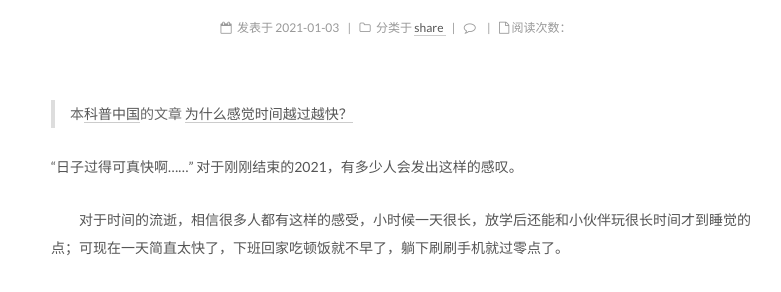
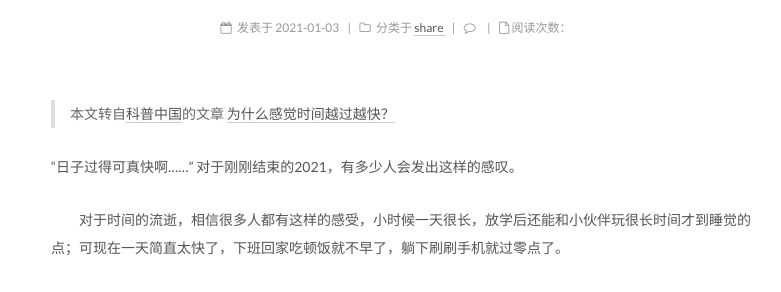
Before and after one commit to xrp001/xrp001.github.io, a Jekyll site: the page built from _posts/2021-01-03-why-does-time-pass-faster.md, in a window 1280 px wide. Shown: the part 203-495 px from the top of the page, without its empty margins (239-1020 px from the left). Built offline with Jekyll 4.4.1, drawn with Linux system fonts in a browser that asks for light colours; comment, search, counter and statistics services are not loaded; some of the changed text lies outside the part shown; grey boxes are pictures that could not be loaded.

Commit message:
Update 2021-01-03-why-does-time-pass-faster.md

```diff
--- a/_posts/2021-01-03-why-does-time-pass-faster.md
+++ b/_posts/2021-01-03-why-does-time-pass-faster.md
@@ -7,14 +7,14 @@ tags: [回忆,时光,随想]
 
 ---
 
-> 本[科普中国](http://k.sina.com.cn/mediaDocList.d.html?uid=5104880035)的文章 [为什么感觉时间越过越快？](http://k.sina.com.cn/article_5104880035_1304649a30190140tq.html)
+> 本文转自[科普中国](http://k.sina.com.cn/mediaDocList.d.html?uid=5104880035)的文章 [为什么感觉时间越过越快？](http://k.sina.com.cn/article_5104880035_1304649a30190140tq.html)
 
 “日子过得可真快啊……” 对于刚刚结束的2021，有多少人会发出这样的感叹。
 
 　　对于时间的流逝，相信很多人都有这样的感受，小时候一天很长，放学后还能和小伙伴玩很长时间才到睡觉的点；可现在一天简直太快了，下班回家吃顿饭就不早了，躺下刷刷手机就过零点了。
 
 　　明明一天24小时从来没变过，为什么随着年龄增长，我们却越来越深切地感受到“时光飞逝”了呢？
-!()[http://n.sinaimg.cn/sinakd20220101s/534/w800h534/20220101/2c9a-1ce3dad62b4f1a010bf4e45a3292067f.jpg]
+![](http://n.sinaimg.cn/sinakd20220101s/534/w800h534/20220101/2c9a-1ce3dad62b4f1a010bf4e45a3292067f.jpg)
 
 　　**年龄比重论**
 
@@ -27,7 +27,7 @@ tags: [回忆,时光,随想]
 　　为了解释这个问题，哲学家保罗·珍妮特（Paul Janet）提出了年龄比重论理论，认为人对时间的感知是相对的，其中年龄的影响非常重要，随着年龄增加，单位时间在我们生命中所占的百分比减少，所以这段时间就相对变快了。
 
 　　怎么理解这个理论呢？
-  !()[http://n.sinaimg.cn/sinakd20220101s/577/w800h577/20220101/b2ce-bc615b75d452f577114555ea5cae72b2.jpg]
+  ![](http://n.sinaimg.cn/sinakd20220101s/577/w800h577/20220101/b2ce-bc615b75d452f577114555ea5cae72b2.jpg)
 
 　　举个例子：对一个10岁的孩子来说，一年的时间就相当于他们生命的10%，对一个20岁的年轻人来说，这个比例迅速降到了5%，而对于一个60岁的老人来说，一年还不到他们生命的2%。如果按百分比计算，孩子的一年自然更漫长。
 
@@ -40,7 +40,7 @@ tags: [回忆,时光,随想]
 　　*随着年龄的增长，我们对周围的事物越来越熟悉，生活越来越规律，一天中的记忆点越来越少，大脑缺乏新鲜的刺激，自然会觉得时间变快了。*
 
 　　与这个理论类似的还有“假日悖论（Holiday Paradox）”，所谓“假日悖论”指的是当你在度假的时候感觉时间过得很快，但度假结束回忆这段假期时，反而觉得假期挺长。
-  !()[http://n.sinaimg.cn/sinakd20220101s/533/w800h533/20220101/af46-5b1bfef5892fa8cce4a240662904b262.jpg]
+  ![](http://n.sinaimg.cn/sinakd20220101s/533/w800h533/20220101/af46-5b1bfef5892fa8cce4a240662904b262.jpg)
 
 　　之所以要强调“假日悖论”，是因为这个理论提到，我们对时间快慢的判断往往不是基于当时的体验，而是在回忆过去时做出的回顾性判断（也就是说我们谈论的是记忆中的时间）。
 
@@ -57,7 +57,7 @@ tags: [回忆,时光,随想]
 　　这种不同年龄阶段对客观时间认识的不同，也能在一定程度上解释了为什么年龄增长后时间变快了。
 
 　　想想看，你感觉自己只是休息了1分钟，可一看手表时间已经过去一分半了，是不是觉得时间过得更快了？
-  !()[http://n.sinaimg.cn/sinakd20220101s/523/w800h523/20220101/cf51-c876c4fd9914605113bfadf3b029f116.jpg]
+  ![](http://n.sinaimg.cn/sinakd20220101s/523/w800h523/20220101/cf51-c876c4fd9914605113bfadf3b029f116.jpg)
 
 　　我们对时间的感知为什么会出现这种变化呢？
 
@@ -68,7 +68,7 @@ tags: [回忆,时光,随想]
 　　综合以上两方面的因素，*大脑感知具体事物的实际时间变长，但是大脑不认为这是自己减速了，而是感觉时间加速了*。
 
 　　除了上述几种主流观点，关于为什么时间越来越快的问题还有不少其他解释，但多数都和人的记忆、年龄、神经传导、主观情绪等因素有关。
-  !()[http://n.sinaimg.cn/sinakd20220101s/534/w800h534/20220101/3c38-78731bdcf82730382f81c8ba035d1c68.jpg]
+  ![](http://n.sinaimg.cn/sinakd20220101s/534/w800h534/20220101/3c38-78731bdcf82730382f81c8ba035d1c68.jpg)
 
 　　所以，如果你尽可能“延长”自己的时间（这里指的是在感觉上延长时间哦），也要从这几个因素着手。
 
```
